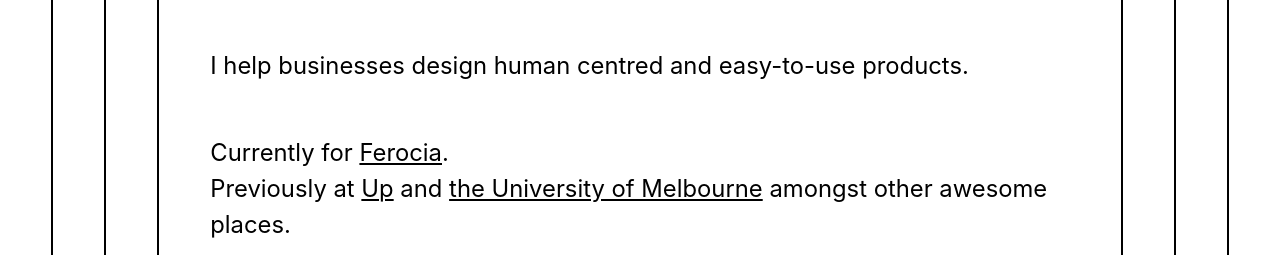
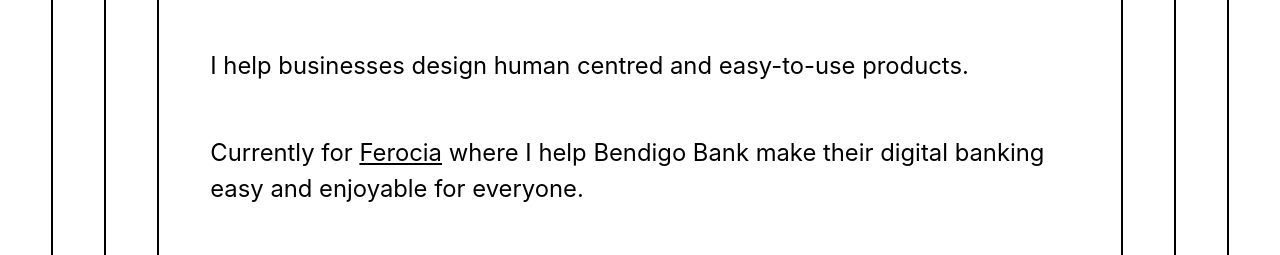
Before and after one commit to herrweis/herrweis, a Gatsby site: page / in a window 1280 px wide. Shown: the part 283-538 px from the top of the page. Built offline with nearby package versions, Linux system fonts and the light colour scheme; Gatsby itself is replaced by a stand-in of ours; what get-contrast, random-hex-color would draw is missing.

Commit message:
More text changes and adaptions

```diff
--- a/src/pages/index.js
+++ b/src/pages/index.js
@@ -18,7 +18,10 @@
               I help businesses design human centred and easy-to-use products.
             </p>
             <p>
-              Currently for <a href="//ferocia.com.au" aria-label="Go to Ferocia's website">Ferocia</a>.<br/>Previously at <a href="//up.com.au" aria-label="Go to Up's website">Up</a> and <a href="//unimelb.edu.au" aria-label="Go to University of Melbourne's website">the University of Melbourne</a> amongst other awesome places.
+              Currently for <a href="//ferocia.com.au" aria-label="Go to Ferocia's website">Ferocia</a>  where I help Bendigo Bank make their digital banking easy and enjoyable for everyone.
+            </p>
+            <p>
+              Previously at <a href="//up.com.au" aria-label="Go to Up's website">Up</a> and <a href="//unimelb.edu.au" aria-label="Go to University of Melbourne's website">the University of Melbourne</a> amongst other awesome places.
             </p>
             <nav>
               <a href="mailto:post@andreasweis.com?subject=👋" aria-label="Write me an email">
--- a/src/styles/global.scss
+++ b/src/styles/global.scss
@@ -31,7 +31,7 @@
   flex-direction: column;
   align-items: center;
   justify-content: center;
-  padding: 1.5rem;
+  padding: 1rem;
   min-height: 100vh;
   width: 100%;
 
@@ -50,7 +50,7 @@
 
 div.box {
   border: 2px solid currentColor;
-  padding: 1.5rem;
+  padding: 1rem;
   flex: 1;
 }
 
@@ -115,9 +115,15 @@
 }
 
 @media screen and (min-width: 600px) {
+  div.wrapper {
+    padding: 1.2rem;
+  }
+  div.box {
+    padding: 1.2rem;
+  }
   div.box1 {
     border: 2px solid currentColor;
-    padding: 1.5rem;
+    padding: 1.2rem;
   }
 
   svg {
@@ -126,6 +132,15 @@
 }
 
 @media screen and (min-width: 1181px) {
+  div.wrapper {
+    padding: 1.5rem;
+  }
+  div.box {
+    padding: 1.5rem;
+  }
+  div.box1 {
+    padding: 1.5rem;
+  }
   div.box2 {
     border: 2px solid currentColor;
     padding: 1.5rem;
```
